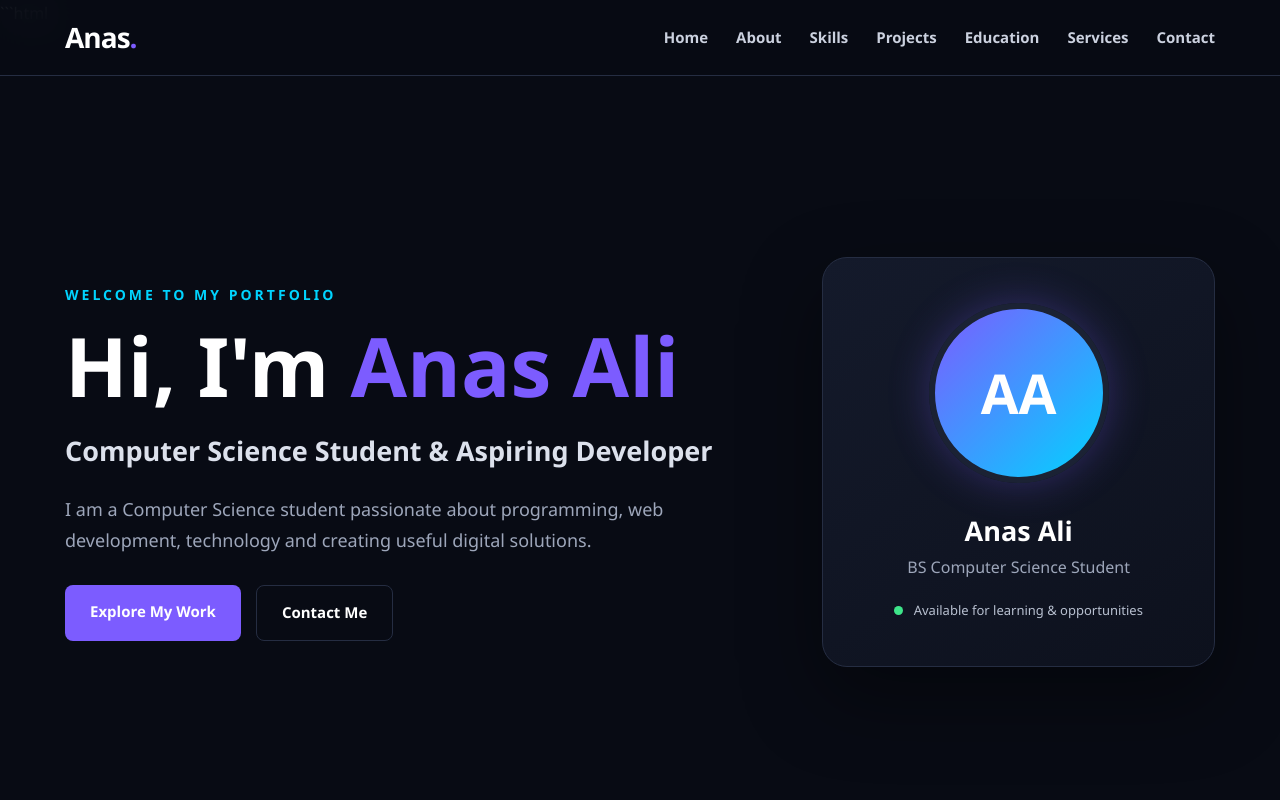
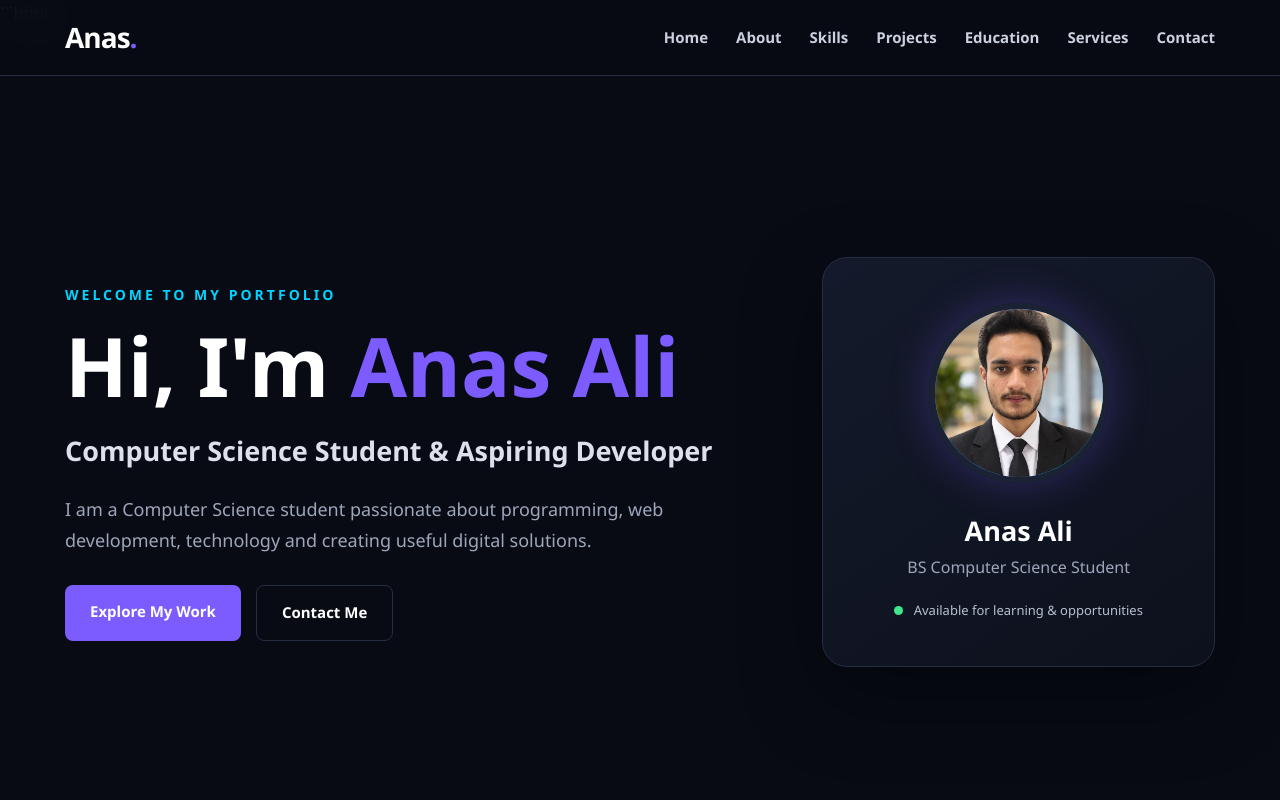
Before and after one commit to anasshujaat23-ctrl/anasPortfolio, a plain HTML site: page index.html in a window 1280 px wide. Shown: the top 800 px of the page. Drawn offline with Linux system fonts and the light colour scheme.

Commit message:
portfolio updated

```diff
--- a/index.html
+++ b/index.html
@@ -267,6 +267,7 @@
             margin-bottom: 25px;
 
             border-radius: 50%;
+            overflow: hidden;
 
             background:
                 linear-gradient(
@@ -279,13 +280,17 @@
             align-items: center;
             justify-content: center;
 
-            font-size: 55px;
-            font-weight: 800;
-
             border: 6px solid #1b2234;
 
             box-shadow:
                 0 0 40px rgba(124, 92, 255, 0.3);
+        }
+
+        .profile-picture img {
+            width: 100%;
+            height: 100%;
+            object-fit: cover;
+            display: block;
         }
 
         .profile-card h3 {
@@ -1231,7 +1236,7 @@
             <div class="profile-card">
 
                 <div class="profile-picture">
-                    AA
+                    <img src="./WhatsApp%20Image%202026-09-15%20at%208.29.44%20AM.jpeg" alt="Anas Ali portrait" />
                 </div>
 
                 <h3>Anas Ali</h3>
@@ -2018,7 +2023,7 @@
                             </strong>
 
                             <span>
-                                anas@example.com
+                                anasshujaat23@gmail.com
                             </span>
 
                         </div>
@@ -2062,7 +2067,7 @@
                     <div class="form-group">
 
                         <label for="email">
-                            Your Email
+                            Anasshujaat23@gmail.com
                         </label>
 
                         <input
```
Also changed, not shown: WhatsApp Image 2026-09-15 at 8.29.44 AM.jpeg (added), 1 other file.
